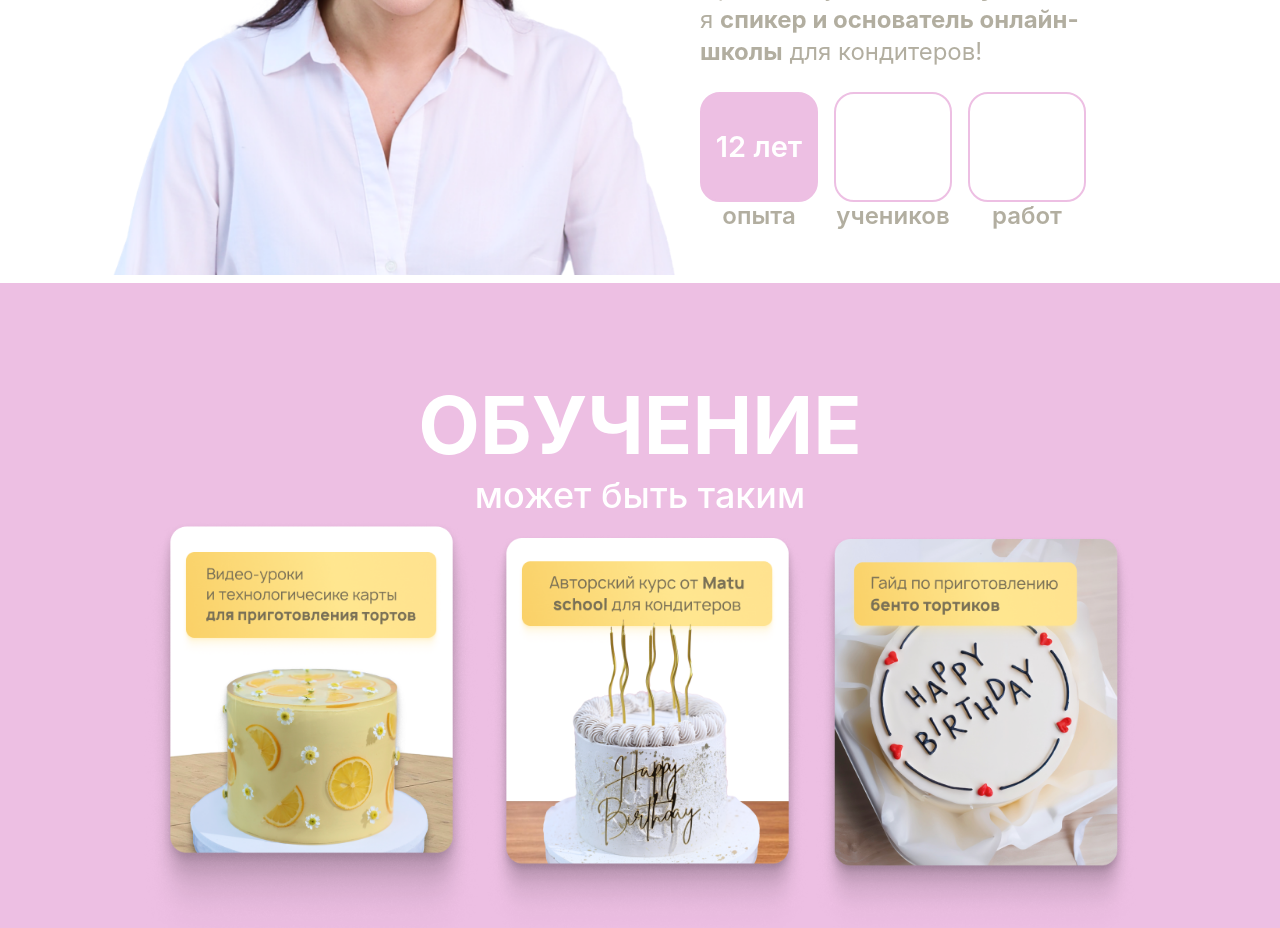
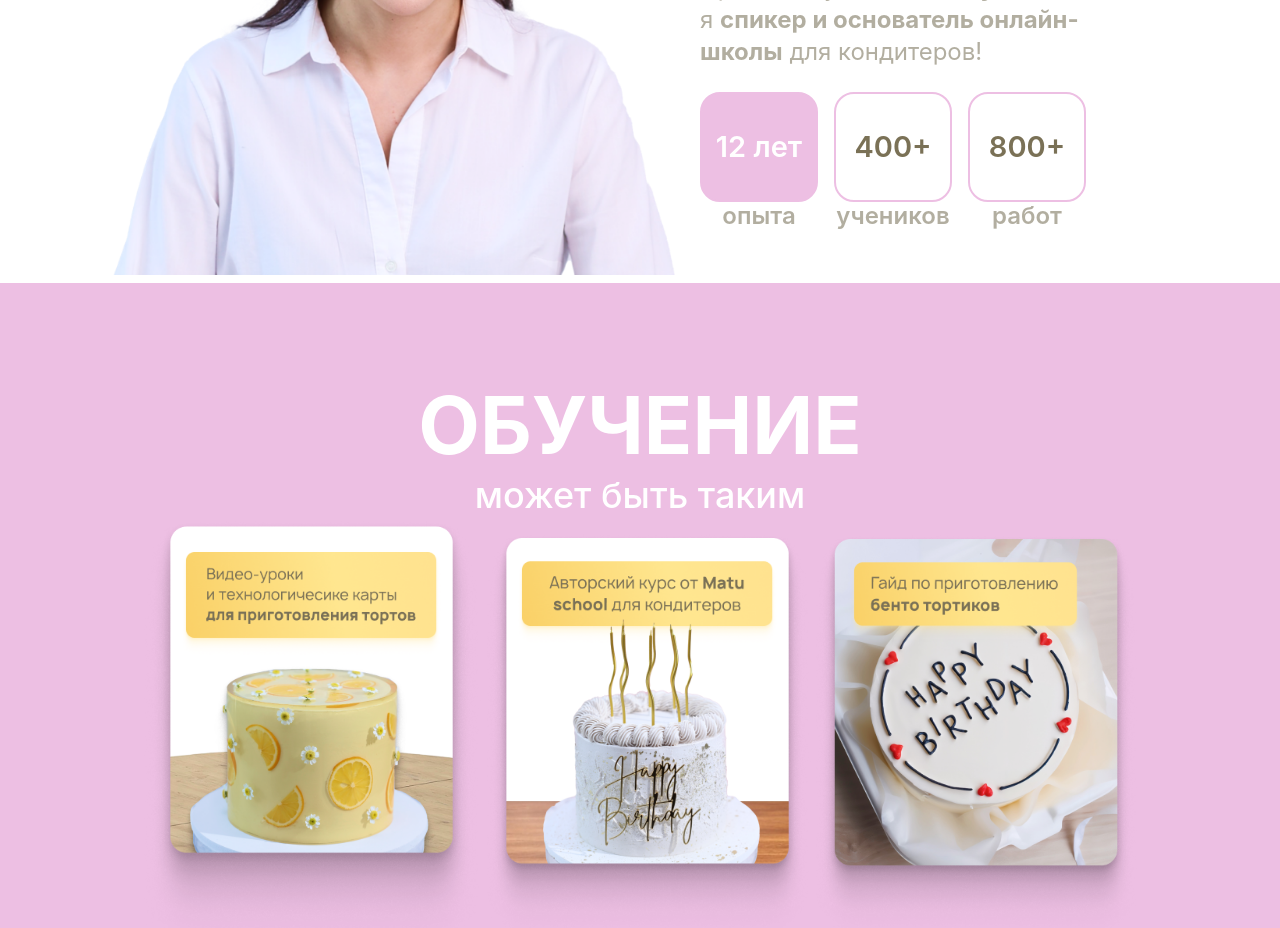
Before and after one commit to Abdurahman0/matuschool, a React (Vite) app: page / in a window 1280 px wide. Shown: the part 1540-2468 px from the top of the page. Built offline with nearby package versions, Linux system fonts and the light colour scheme.

Commit message:
fixed styles

```diff
--- a/src/shared/AboutCard.jsx
+++ b/src/shared/AboutCard.jsx
@@ -2,14 +2,17 @@ function AboutCard({ color, bColor, textColor, title, text }) {
 	return (
 		<div className='flex flex-col items-center'>
 			<div
-				className={`w-[118px] h-[110px] border-[2px] flex justify-center items-center rounded-[20px]`}
+				className='w-[118px] h-[110px] border-[2px] flex justify-center items-center rounded-[20px]'
 				style={{
 					backgroundColor: color,
 					borderColor: bColor,
 				}}
 			>
 				<p
-					className={`font-[600] text-[29px] leading-[32px] text-white text-[${textColor}]`}
+					className='font-[600] text-[29px] leading-[32px]'
+					style={{
+						color: textColor,
+					}}
 				>
 					{title}
 				</p>
```
